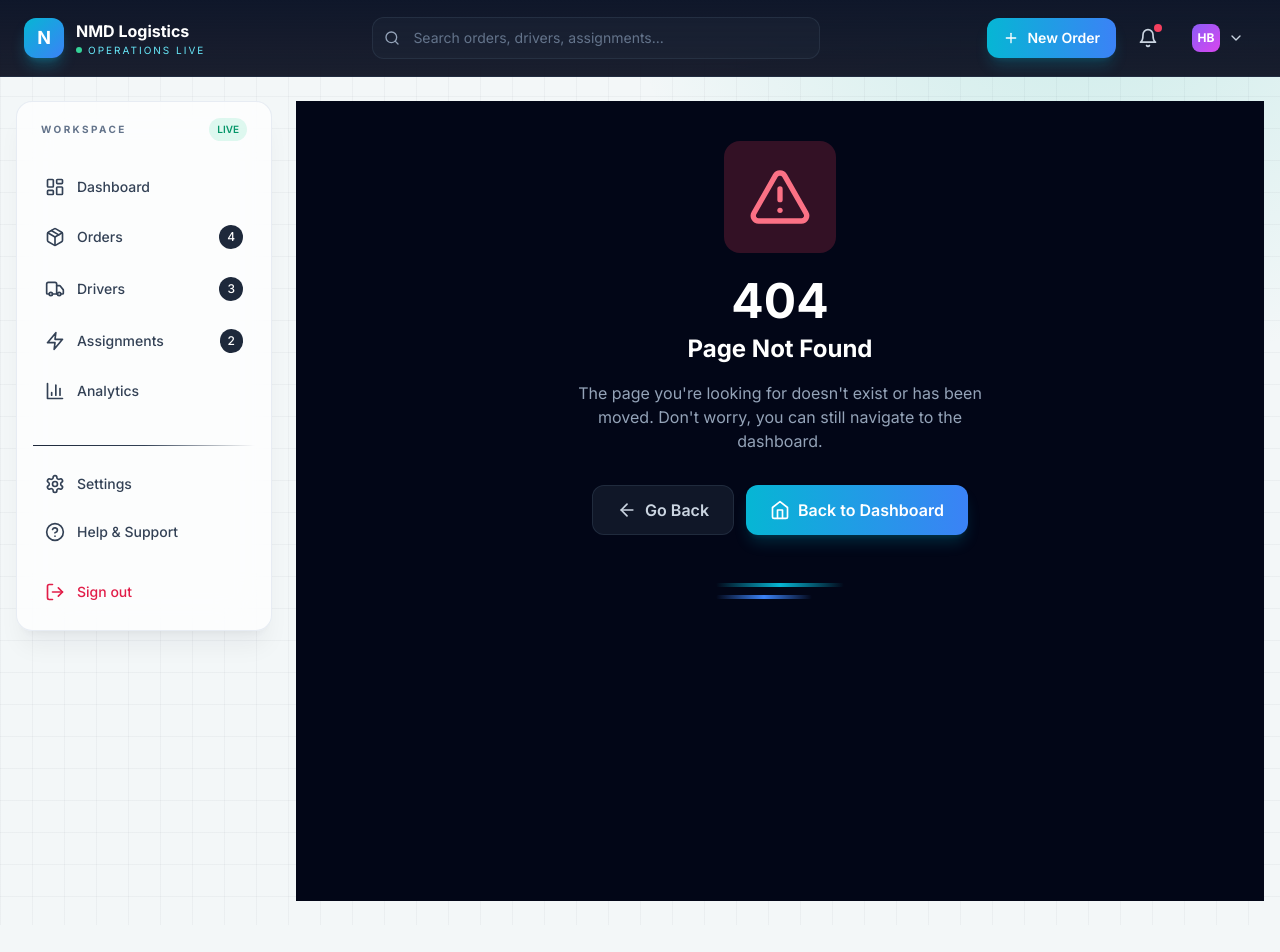
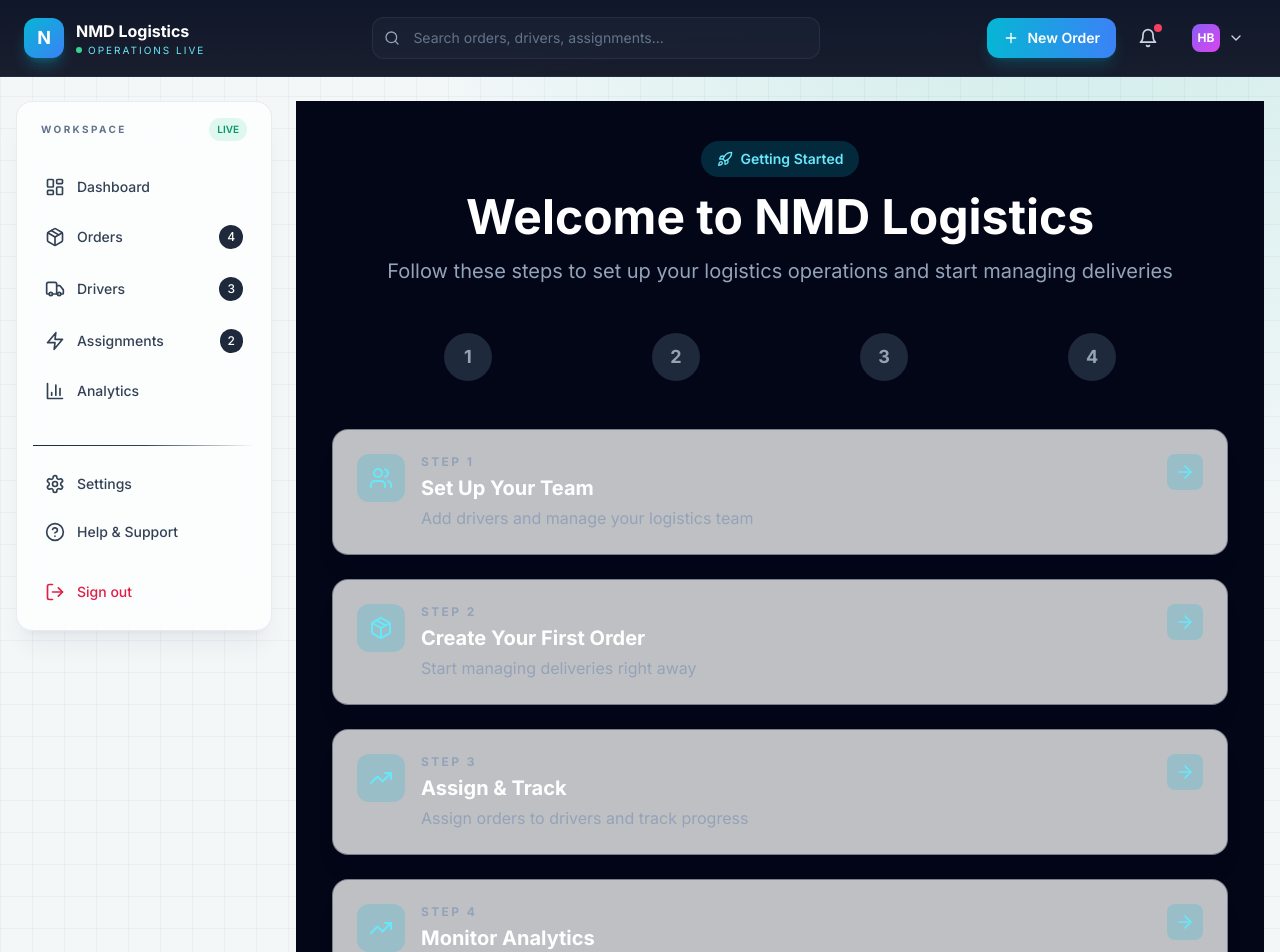
Before and after one commit to Harshal-Bsys27/NMD-Logistics, a Next.js app: page /getting-started in a window 1280 px wide. Before the commit this address had no page. Shown: the top 952 px of the page. Before the commit the page ends 925 px from the top, so only its background shows below. Built offline with nearby package versions, Linux system fonts and the light colour scheme.

Commit message:
feat: add Getting Started page with step-by-step onboarding process for logistics operations

```diff
--- /dev/null
+++ b/app/getting-started/page.tsx
@@ -0,0 +1,227 @@
+'use client';
+
+import { useState } from 'react';
+import { CheckCircle2, ArrowRight, Rocket, Users, Package, TrendingUp } from 'lucide-react';
+import Link from 'next/link';
+
+const steps = [
+  {
+    number: 1,
+    title: 'Set Up Your Team',
+    description: 'Add drivers and manage your logistics team',
+    icon: Users,
+    action: 'Go to Drivers',
+    href: '/drivers',
+    features: [
+      'Add driver profiles with vehicle information',
+      'Track driver ratings and performance',
+      'Monitor real-time driver availability',
+    ],
+  },
+  {
+    number: 2,
+    title: 'Create Your First Order',
+    description: 'Start managing deliveries right away',
+    icon: Package,
+    action: 'Create Order',
+    href: '/orders/create',
+    features: [
+      'Specify pickup and delivery locations',
+      'Set package details and priorities',
+      'Add special instructions for drivers',
+    ],
+  },
+  {
+    number: 3,
+    title: 'Assign & Track',
+    description: 'Assign orders to drivers and track progress',
+    icon: TrendingUp,
+    action: 'View Assignments',
+    href: '/assignments',
+    features: [
+      'Auto-assign orders based on location',
+      'Track real-time delivery progress',
+      'Update customers with ETA',
+    ],
+  },
+  {
+    number: 4,
+    title: 'Monitor Analytics',
+    description: 'Analyze performance and optimize operations',
+    icon: TrendingUp,
+    action: 'View Analytics',
+    href: '/analytics',
+    features: [
+      'Track order completion rates',
+      'Analyze driver performance metrics',
+      'Export reports for stakeholders',
+    ],
+  },
+];
+
+export default function GettingStartedPage() {
+  const [completedSteps, setCompletedSteps] = useState<number[]>([]);
+
+  const toggleStep = (step: number) => {
+    setCompletedSteps((prev) =>
+      prev.includes(step) ? prev.filter((s) => s !== step) : [...prev, step]
+    );
+  };
+
+  return (
+    <div className="min-h-screen bg-slate-950 px-4 py-10 sm:px-6 lg:px-8">
+      <div className="mx-auto max-w-4xl space-y-12">
+        {/* Header */}
+        <div className="text-center">
+          <div className="inline-flex items-center gap-2 rounded-full bg-cyan-500/20 px-4 py-2 text-sm font-semibold text-cyan-300">
+            <Rocket className="h-4 w-4" />
+            Getting Started
+          </div>
+          <h1 className="mt-4 text-5xl font-bold text-white">Welcome to NMD Logistics</h1>
+          <p className="mt-4 text-xl text-slate-400">
+            Follow these steps to set up your logistics operations and start managing deliveries
+          </p>
+        </div>
+
+        {/* Progress */}
+        <div className="mx-auto w-full max-w-2xl">
+          <div className="flex items-center justify-between">
+            {[1, 2, 3, 4].map((step, i) => (
+              <div key={step} className="flex items-center">
+                <div
+                  className={`flex h-12 w-12 items-center justify-center rounded-full font-bold text-lg transition ${
+                    completedSteps.includes(step)
+                      ? 'bg-emerald-500 text-white'
+                      : 'bg-slate-800 text-slate-400'
+                  }`}
+                >
+                  {completedSteps.includes(step) ? <CheckCircle2 className="h-6 w-6" /> : step}
+                </div>
+                {i < 3 && (
+                  <div
+                    className={`h-1 flex-1 transition ${
+                      completedSteps.includes(step) ? 'bg-emerald-500' : 'bg-slate-800'
+                    }`}
+                  />
+                )}
+              </div>
+            ))}
+          </div>
+        </div>
+
+        {/* Steps */}
+        <div className="space-y-6">
+          {steps.map((step, index) => {
+            const Icon = step.icon;
+            const isCompleted = completedSteps.includes(step.number);
+
+            return (
+              <button
+                key={step.number}
+                onClick={() => toggleStep(step.number)}
+                className="w-full text-left"
+              >
+                <div
+                  className={`surface-glass rounded-2xl border p-6 transition ${
+                    isCompleted
+                      ? 'border-emerald-500/50 bg-emerald-500/10'
+                      : 'border-slate-700/50 hover:border-slate-600/50'
+                  }`}
+                >
+                  <div className="flex items-start justify-between gap-4">
+                    <div className="flex items-start gap-4">
+                      <div
+                        className={`flex h-12 w-12 flex-shrink-0 items-center justify-center rounded-xl transition ${
+                          isCompleted
+                            ? 'bg-emerald-500/20'
+                            : 'bg-cyan-500/20'
+                        }`}
+                      >
+                        <Icon className={`h-6 w-6 ${isCompleted ? 'text-emerald-300' : 'text-cyan-300'}`} />
+                      </div>
+                      <div>
+                        <div className="flex items-center gap-2">
+                          <span className="text-xs font-bold uppercase tracking-[0.2em] text-slate-400">
+                            Step {step.number}
+                          </span>
+                          {isCompleted && (
+                            <span className="text-xs font-bold text-emerald-400">✓ Completed</span>
+                          )}
+                        </div>
+                        <h3 className="mt-1 text-xl font-bold text-white">{step.title}</h3>
+                        <p className="mt-1 text-slate-400">{step.description}</p>
+                      </div>
+                    </div>
+                    <Link
+                      href={step.href}
+                      onClick={(e) => e.stopPropagation()}
+                      className="flex-shrink-0 rounded-lg bg-cyan-500/20 p-2 text-cyan-300 transition hover:bg-cyan-500/30"
+                    >
+                      <ArrowRight className="h-5 w-5" />
+                    </Link>
+                  </div>
+
+                  {/* Features */}
+                  {isCompleted && (
+                    <div className="mt-4 space-y-2 border-t border-slate-700/50 pt-4">
+                      {step.features.map((feature, i) => (
+                        <div key={i} className="flex items-center gap-2 text-sm text-slate-300">
+                          <CheckCircle2 className="h-4 w-4 text-emerald-400" />
+                          {feature}
+                        </div>
+                      ))}
+                    </div>
+                  )}
+                </div>
+              </button>
+            );
+          })}
+        </div>
+
+        {/* Quick Tips */}
+        <div className="space-y-6">
+          <h2 className="text-2xl font-bold text-white">Quick Tips</h2>
+
+          <div className="grid gap-4 sm:grid-cols-2">
+            {[
+              { title: 'Mobile App', description: 'Drivers use the mobile app for real-time updates and notifications' },
+              { title: 'Real-time Tracking', description: 'Monitor driver location and delivery progress live' },
+              { title: 'Automated Assignments', description: 'System intelligently assigns orders based on driver capacity' },
+              { title: 'Performance Metrics', description: 'Track KPIs like delivery time, rating, and completion rate' },
+              { title: 'Customer Notifications', description: 'Customers get automated updates at each delivery stage' },
+              { title: 'Historical Data', description: 'All orders and assignments are logged for audits and reporting' },
+            ].map((tip, i) => (
+              <div
+                key={i}
+                className="surface-glass rounded-xl border border-slate-700/50 p-4"
+              >
+                <h4 className="font-semibold text-white">{tip.title}</h4>
+                <p className="mt-1 text-sm text-slate-400">{tip.description}</p>
+              </div>
+            ))}
+          </div>
+        </div>
+
+        {/* CTA */}
+        <div className="surface-glass rounded-2xl border border-cyan-500/30 bg-gradient-to-r from-cyan-500/10 to-blue-500/10 p-8 text-center">
+          <h3 className="text-2xl font-bold text-white">Ready to get started?</h3>
+          <p className="mt-2 text-slate-400">Follow the steps above to set up your operations</p>
+          <div className="mt-6 flex flex-col gap-3 sm:flex-row sm:justify-center">
+            <Link
+              href="/dashboard"
+              className="rounded-xl bg-gradient-to-r from-cyan-500 to-blue-500 px-6 py-3 font-semibold text-white shadow-lg shadow-cyan-500/20 transition hover:from-cyan-600 hover:to-blue-600"
+            >
+              Go to Dashboard
+            </Link>
+            <Link
+              href="/help"
+              className="rounded-xl border border-slate-700/50 bg-slate-800/50 px-6 py-3 font-semibold text-slate-300 transition hover:border-slate-600/50 hover:bg-slate-700/50"
+            >
+              View Documentation
+            </Link>
+          </div>
+        </div>
+      </div>
+    </div>
+  );
+}
--- a/app/help/page.tsx
+++ b/app/help/page.tsx
@@ -1,7 +1,7 @@
 'use client';
 
 import { useState } from 'react';
-import { ChevronDown, Search, Package, Truck, Users, BarChart3, Settings, Bell, BookOpen } from 'lucide-react';
+import { ChevronDown, Search, Package, Truck, Users, BarChart3, Settings, BookOpen } from 'lucide-react';
 import Link from 'next/link';
 
 const helpSections = [
```
Also changed, not shown: 1 other file (tests, documents, lock files or other folders).
